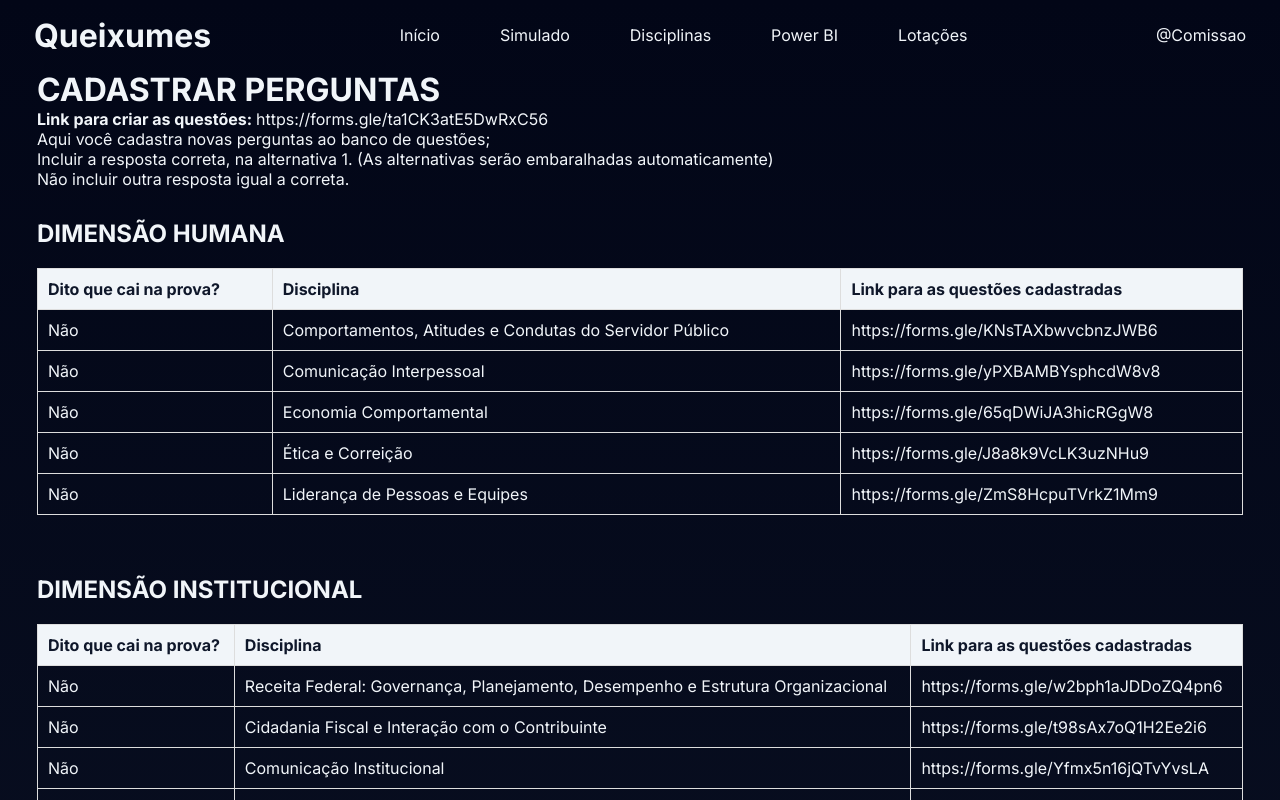
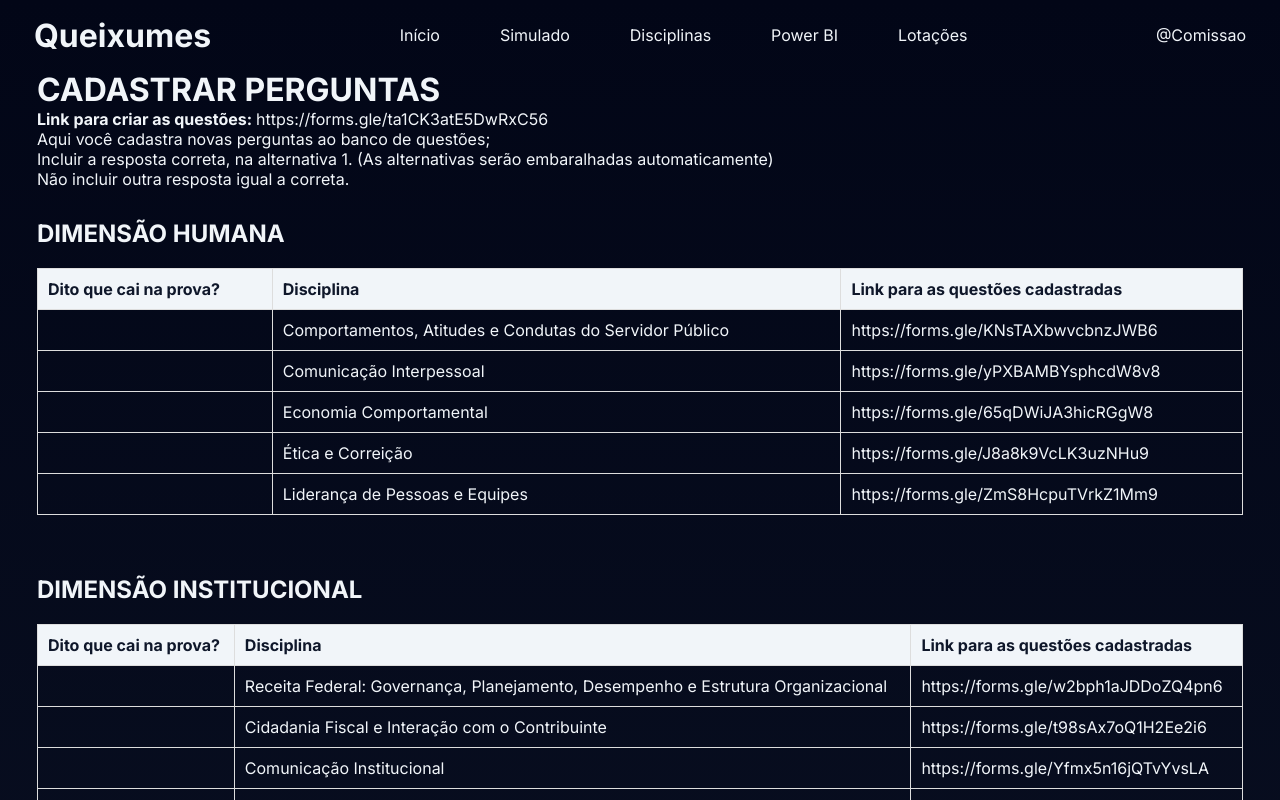
Before and after one commit to KyndermanBaraldi/queixumes, a Next.js app: page /disciplinas in a window 1280 px wide. Shown: the top 800 px of the page. Built offline with nearby package versions, Linux system fonts and the light colour scheme.

Commit message:
update disciplinas

```diff
--- a/src/components/Dimensao.tsx
+++ b/src/components/Dimensao.tsx
@@ -29,7 +29,7 @@ const Dimensao: React.FC<DimensaoProps> = ({ titulo, questoes }) => {
         <tbody>
           {questoes.map((questao, index) => (
             <tr key={index}>
-              <td>{questao.caiNaProva}</td>
+              <td>{questao.caiNaProva==="SIM" && questao.caiNaProva}</td>
               <td>
 
                 <Link href={`/disciplinas/${generateSlug(questao.disciplina)}`}>
--- a/src/data/disciplinas.ts
+++ b/src/data/disciplinas.ts
@@ -11,7 +11,7 @@ const dimensaoHumana = [
     { disciplina: "Receita Federal: Governança, Planejamento, Desempenho e Estrutura Organizacional", link: "https://forms.gle/w2bph1aJDDoZQ4pn6", caiNaProva: "Não" },
     { disciplina: "Cidadania Fiscal e Interação com o Contribuinte", link: "https://forms.gle/t98sAx7oQ1H2Ee2i6", caiNaProva: "Não" },
     { disciplina: "Comunicação Institucional", link: "https://forms.gle/Yfmx5n16jQTvYvsLA", caiNaProva: "Não" },
-    { disciplina: "Estado, Sociedade e Transformação Digital", link: "https://forms.gle/QGChKbi1DvtCG4ek8", caiNaProva: "Sim" },
+    { disciplina: "Estado, Sociedade e Transformação Digital", link: "https://forms.gle/QGChKbi1DvtCG4ek8", caiNaProva: "SIM" },
     { disciplina: "Gestão de Logística", link: "https://forms.gle/1GiztDwZfbJGo9sMA", caiNaProva: "Não" },
     { disciplina: "Gestão de Pessoas na RFB", link: "https://forms.gle/S6vdE4VtWxK61o8v5", caiNaProva: "Não" },
     { disciplina: "Gestão de Riscos", link: "https://forms.gle/6W1ZxUKtt4oByQve9", caiNaProva: "Não" },
```
